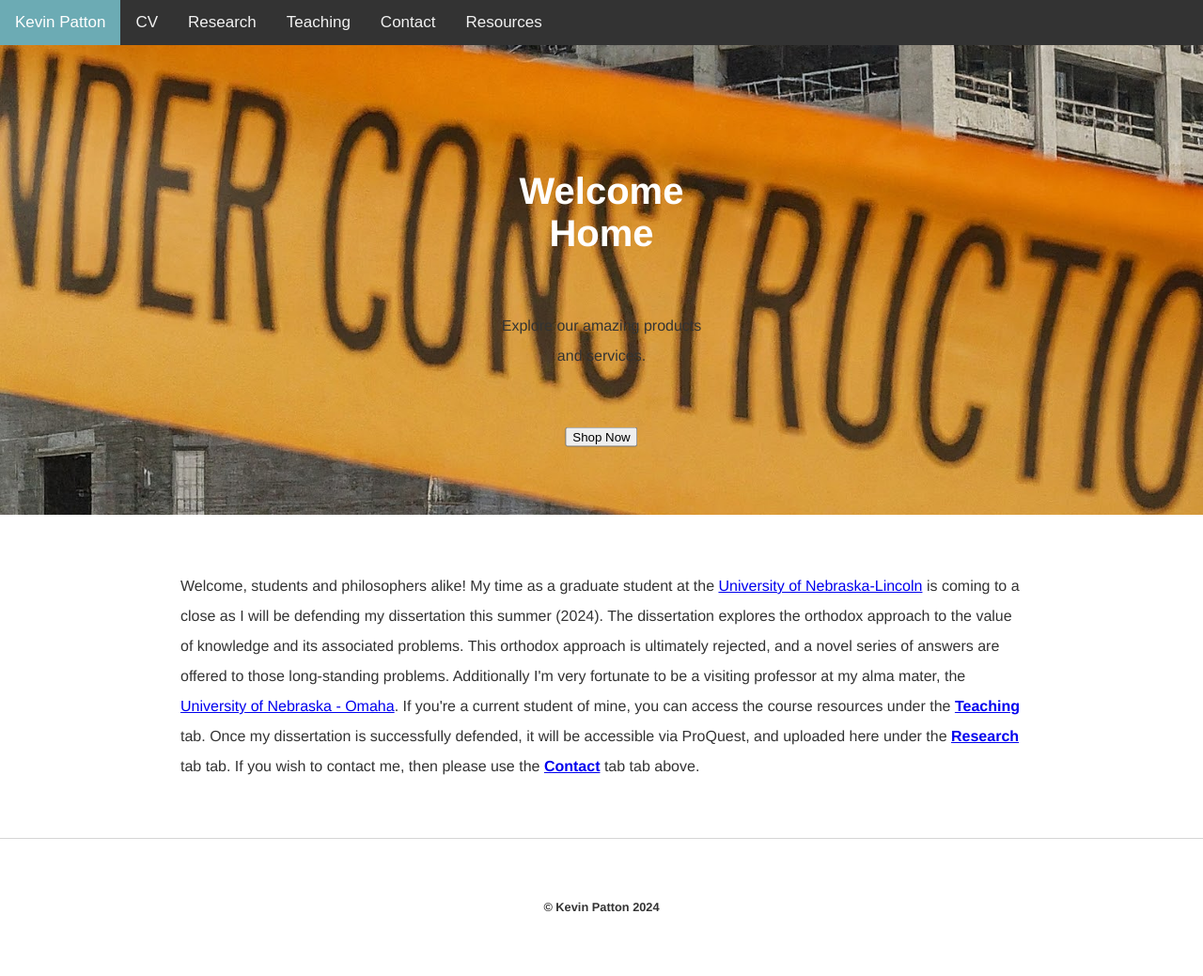
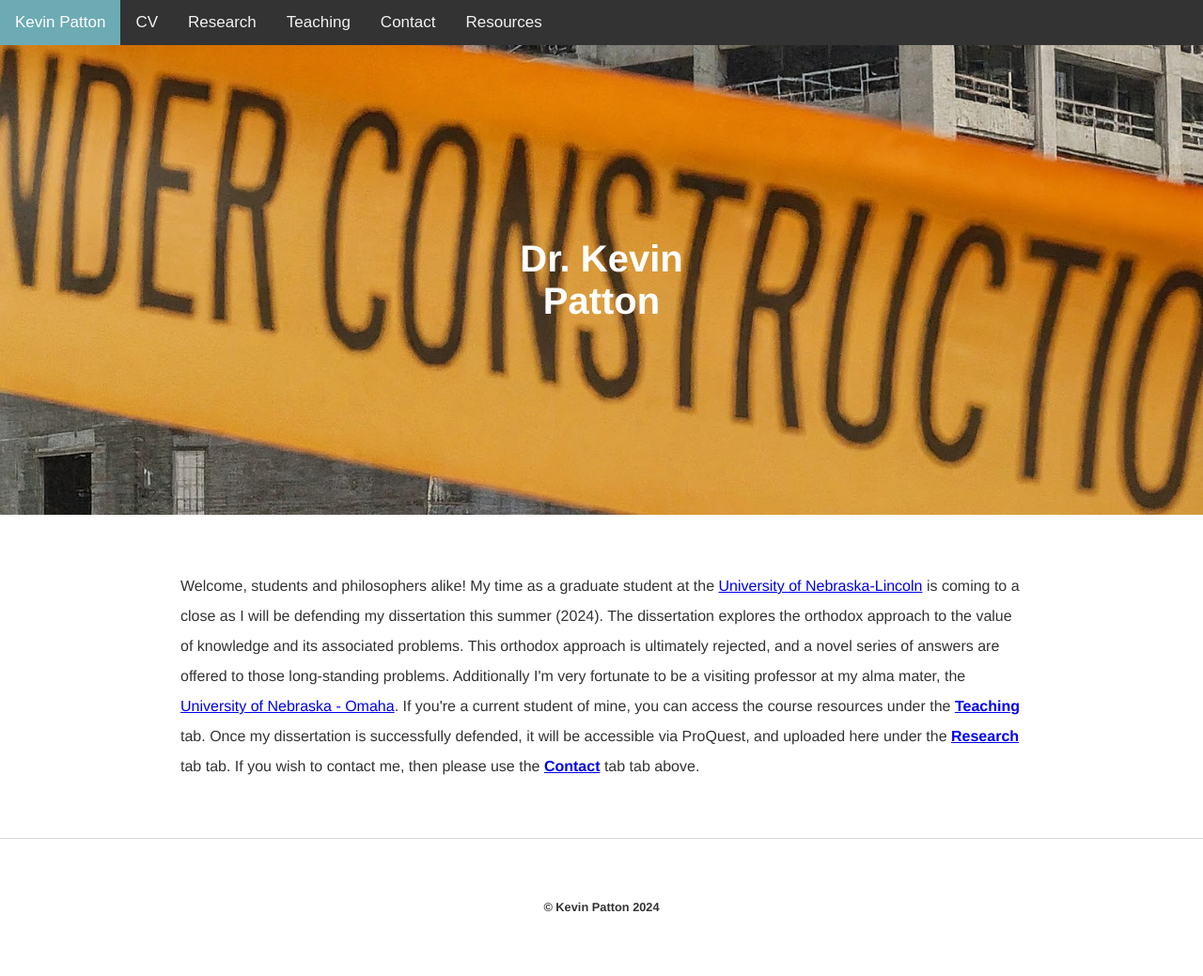
Before and after one commit to kevinjpatton/kevinjpatton.github.io, a Jekyll site: the page built from test.html, in a window 1280 px wide. Shown: the whole page at 94% size. Built offline with Jekyll 4.4.1, drawn with Linux system fonts in a browser that asks for light colours; Markdown is read by kramdown in place of the engine named in the settings.

Commit message:
Update test.html

```diff
--- a/_layouts/test.html
+++ b/_layouts/test.html
@@ -83,9 +83,7 @@ body {
 <header>
     <div class="hero-image home-page">
       <div class="hero-text">
-        <h1>Welcome Home</h1>
-        <p>Explore our amazing products and services.</p>
-        <button>Shop Now</button>
+        <h1>Dr. Kevin Patton</h1>
       </div>
     </div>
   </header>
```
